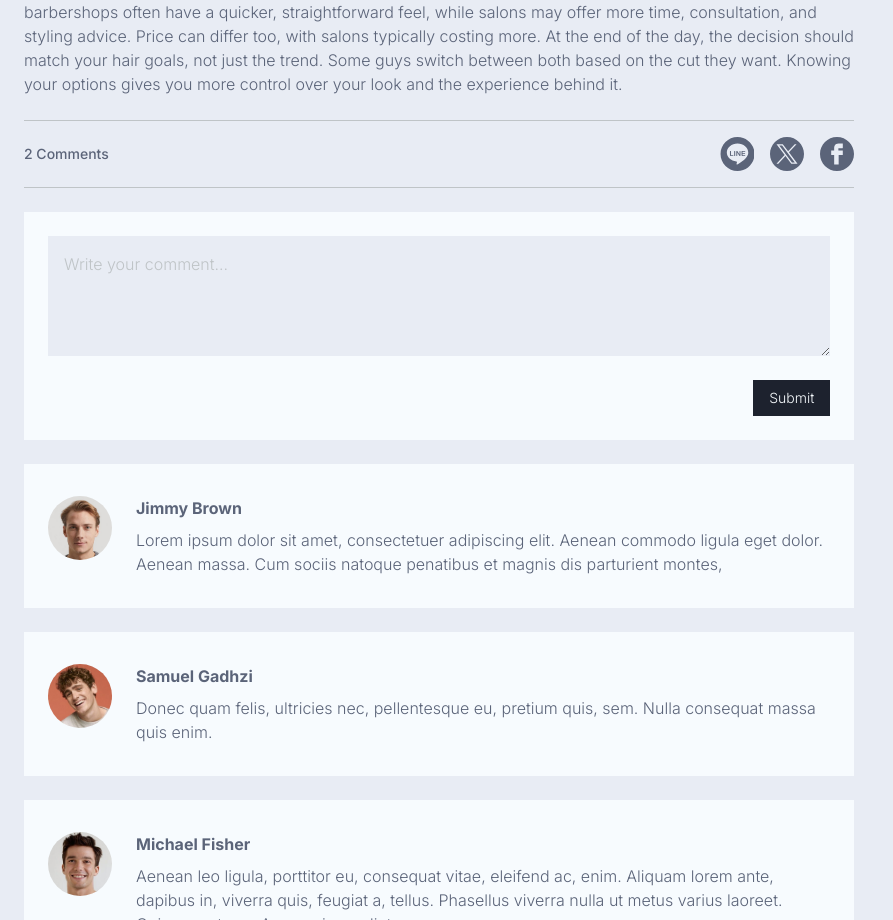
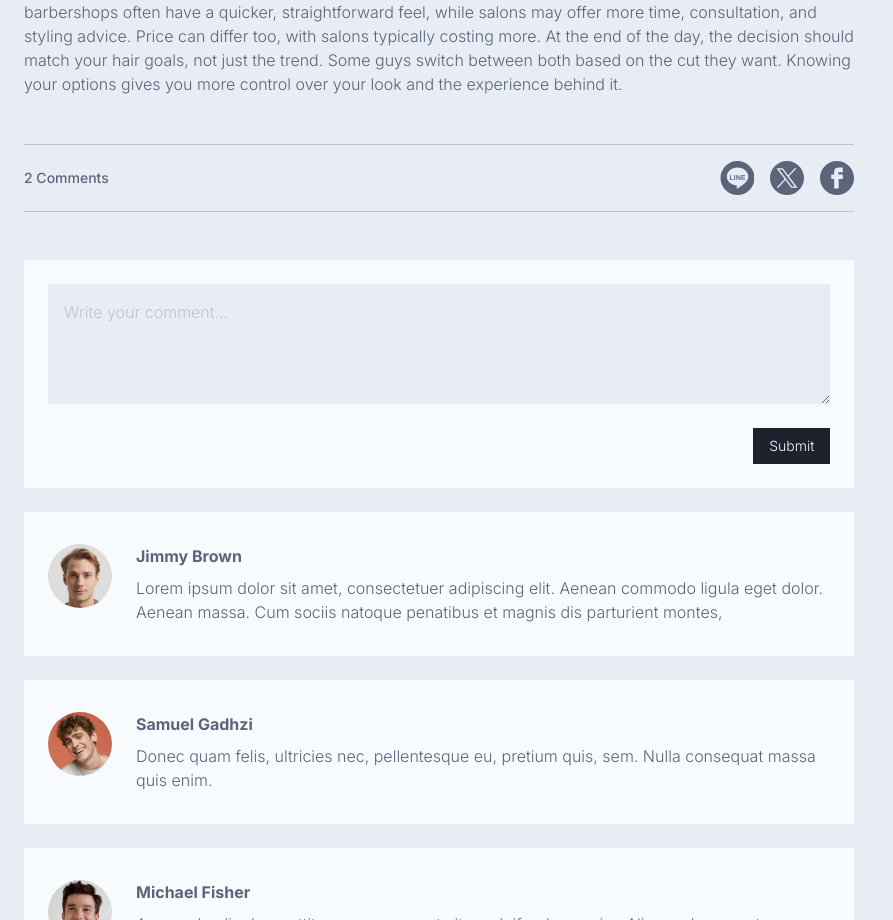
Before and after one commit to jkTurner/vast, a Next.js app: page /blog/barber-vs-salon-where-should-you-go in a window 1280 px wide. Shown: the part 825-1745 px from the top of the page, without its empty margins (0-893 px from the left). Built offline with nearby package versions, Linux system fonts and the light colour scheme.

Commit message:
fixed variable type error in Header.tsx

```diff
--- a/app/(pages)/blog/[posts]/page.tsx
+++ b/app/(pages)/blog/[posts]/page.tsx
@@ -59,7 +59,7 @@ const PostPage = async ({ params }: { params: Promise<Params> }) => {
                 </div>
 
                 {/* Comment Count & Share */}
-                <div className="flex justify-between my-sm border-y-1 border-[var(--textKill)] items-center py-xs">
+                <div className="flex justify-between my-md md:my-xl border-y-1 border-[var(--textKill)] items-center py-xs">
                     <span className="text-sm font-medium text-[var(--textLight)]">2 Comments</span>
                     <div className="flex gap-xs">
                         <LineIcon size={34} color="var(--textLight)" />
--- a/app/components/header/Header.tsx
+++ b/app/components/header/Header.tsx
@@ -34,7 +34,7 @@ const Header = () => {
 
         {/* desktop nav */}
         <div className="hidden md:flex gap-xl items-center justify-center">
-          <Navbar color="primary" />
+          <Navbar color="var(--primary)" />
           <Link href="/sign-in">
             <MainButton name = "Sign in" />
           </Link>
```
